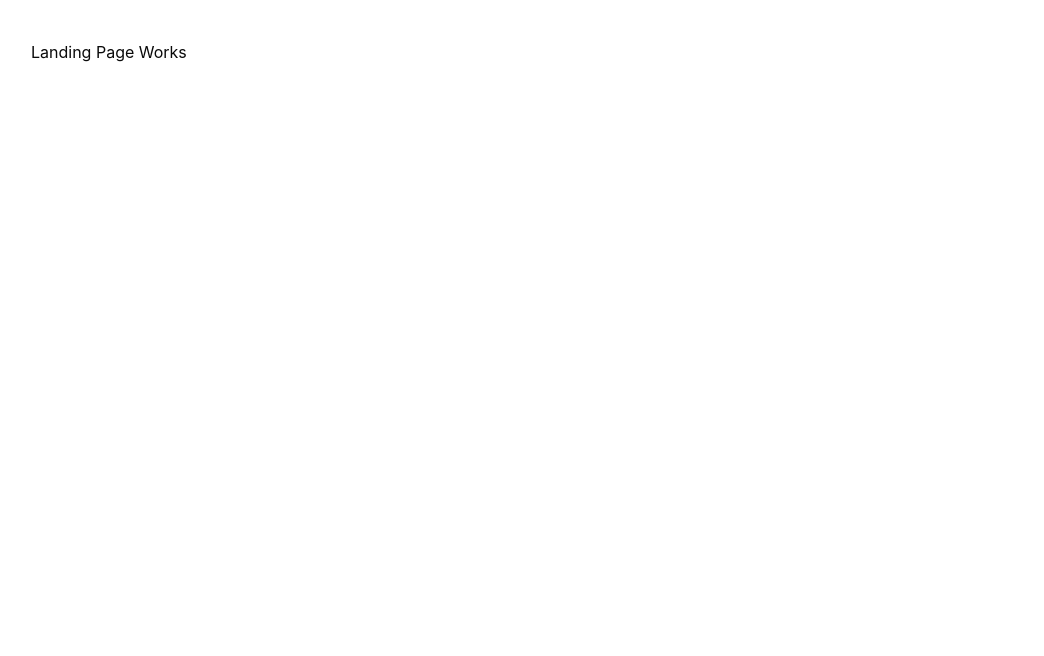
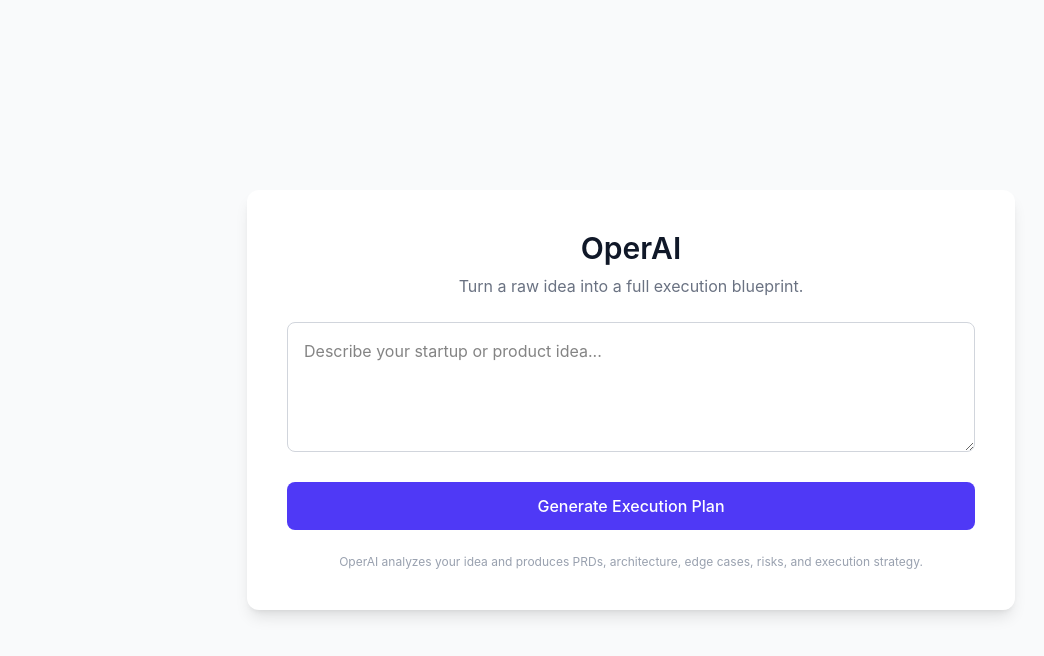
Before and after one commit to sodium23/operai-frontend, a React (Vite) app: page / in a window 1280 px wide. Shown: the top 656 px of the page, without its empty margins (9-1053 px from the left). Built offline with nearby package versions, Linux system fonts and the light colour scheme.

Commit message:
Update landing.tsx

```diff
--- a/src/app/pages/landing.tsx
+++ b/src/app/pages/landing.tsx
@@ -1,5 +1,87 @@
+import { useState } from "react";
+import { useNavigate } from "react-router-dom";
+import { generateBlueprint } from "../api/operai";
+
 function Landing() {
-  return <div style={{ padding: 40 }}>Landing Page Works</div>;
+  const navigate = useNavigate();
+
+  const [idea, setIdea] = useState("");
+  const [loading, setLoading] = useState(false);
+  const [error, setError] = useState("");
+
+  const handleSubmit = async () => {
+    if (!idea.trim()) {
+      setError("Please enter your idea");
+      return;
+    }
+
+    try {
+      setLoading(true);
+      setError("");
+
+      const data = await generateBlueprint(idea, 0);
+
+      if (data.mode === "clarification") {
+        navigate("/clarification", { state: data });
+      }
+
+      if (data.mode === "execution") {
+        navigate("/blueprint", { state: data.human_readable });
+      }
+    } catch (err) {
+      console.error(err);
+      setError("Something went wrong while generating the blueprint.");
+    } finally {
+      setLoading(false);
+    }
+  };
+
+  return (
+    <div className="min-h-screen bg-gray-50 flex items-center justify-center p-6">
+      <div className="max-w-3xl w-full bg-white shadow-lg rounded-xl p-10 space-y-6">
+
+        {/* Title */}
+        <div className="text-center space-y-2">
+          <h1 className="text-3xl font-semibold text-gray-900">
+            OperAI
+          </h1>
+          <p className="text-gray-500">
+            Turn a raw idea into a full execution blueprint.
+          </p>
+        </div>
+
+        {/* Input */}
+        <textarea
+          className="w-full border border-gray-300 rounded-lg p-4 focus:outline-none focus:ring-2 focus:ring-indigo-500"
+          rows={4}
+          placeholder="Describe your startup or product idea..."
+          value={idea}
+          onChange={(e) => setIdea(e.target.value)}
+        />
+
+        {/* Error */}
+        {error && (
+          <div className="text-red-500 text-sm">{error}</div>
+        )}
+
+        {/* Button */}
+        <button
+          onClick={handleSubmit}
+          disabled={loading}
+          className="w-full bg-indigo-600 hover:bg-indigo-700 text-white py-3 rounded-lg font-medium transition"
+        >
+          {loading ? "Generating execution plan..." : "Generate Execution Plan"}
+        </button>
+
+        {/* Footer note */}
+        <p className="text-xs text-gray-400 text-center">
+          OperAI analyzes your idea and produces PRDs, architecture,
+          edge cases, risks, and execution strategy.
+        </p>
+
+      </div>
+    </div>
+  );
 }
 
 export default Landing;
```
